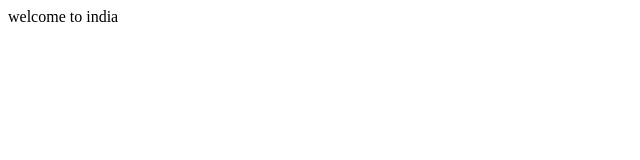
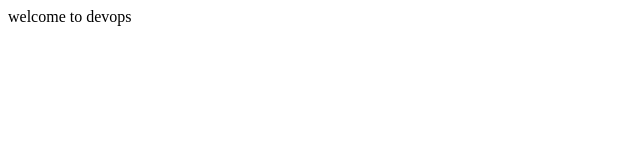
Before and after one commit to veenasabbu/veena, a plain HTML site: page cicd/index.html in a window 1280 px wide. Shown: the full height of the page, 0-640 px from the left. Drawn offline with Linux system fonts and the light colour scheme.

Commit message:
1st commit

```diff
--- a/cicd/index.html
+++ b/cicd/index.html
@@ -1 +1 @@
-<html><body>welcome to india</html></body>
+<html><body>welcome to devops</body></html>
```
